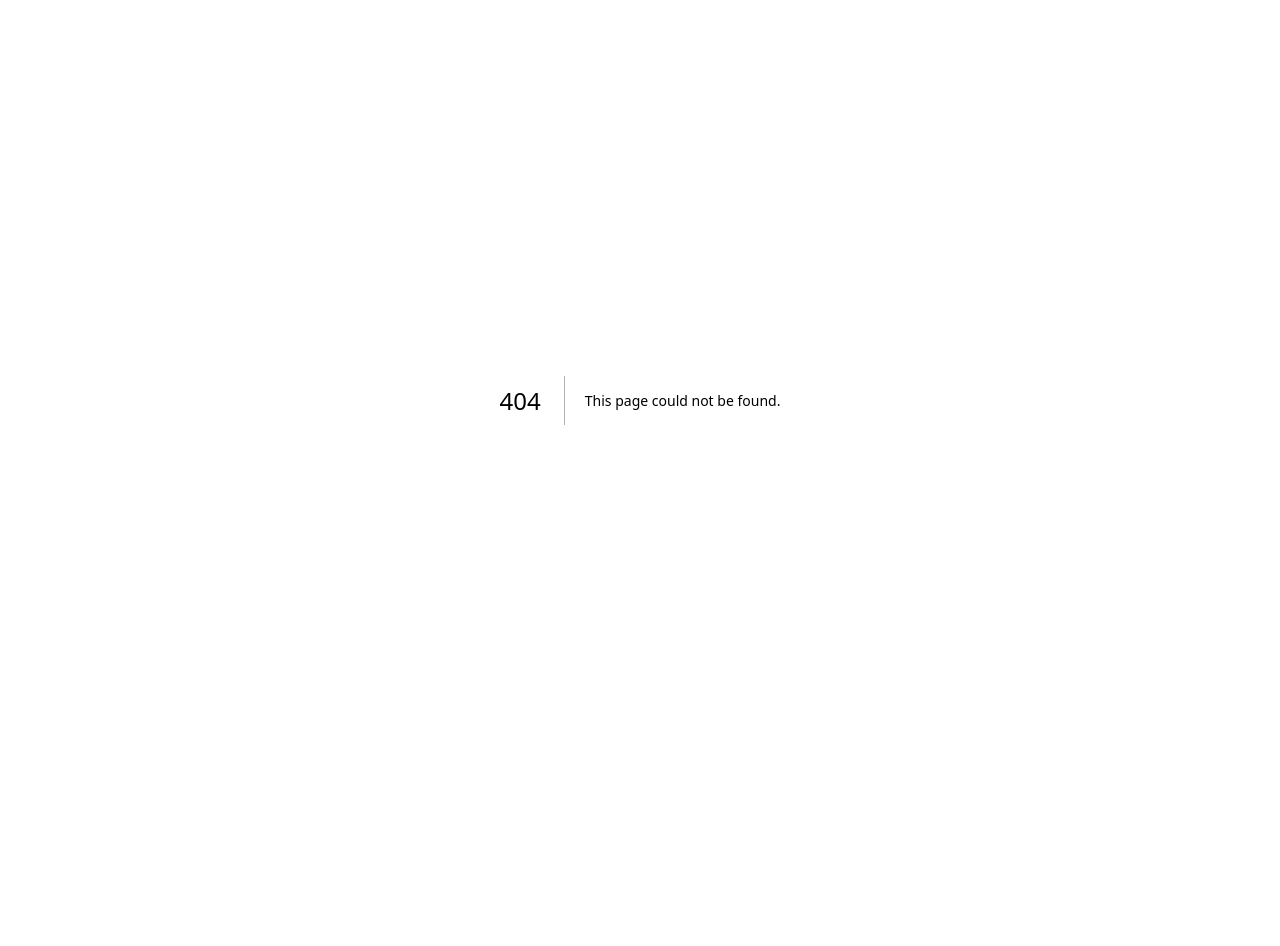
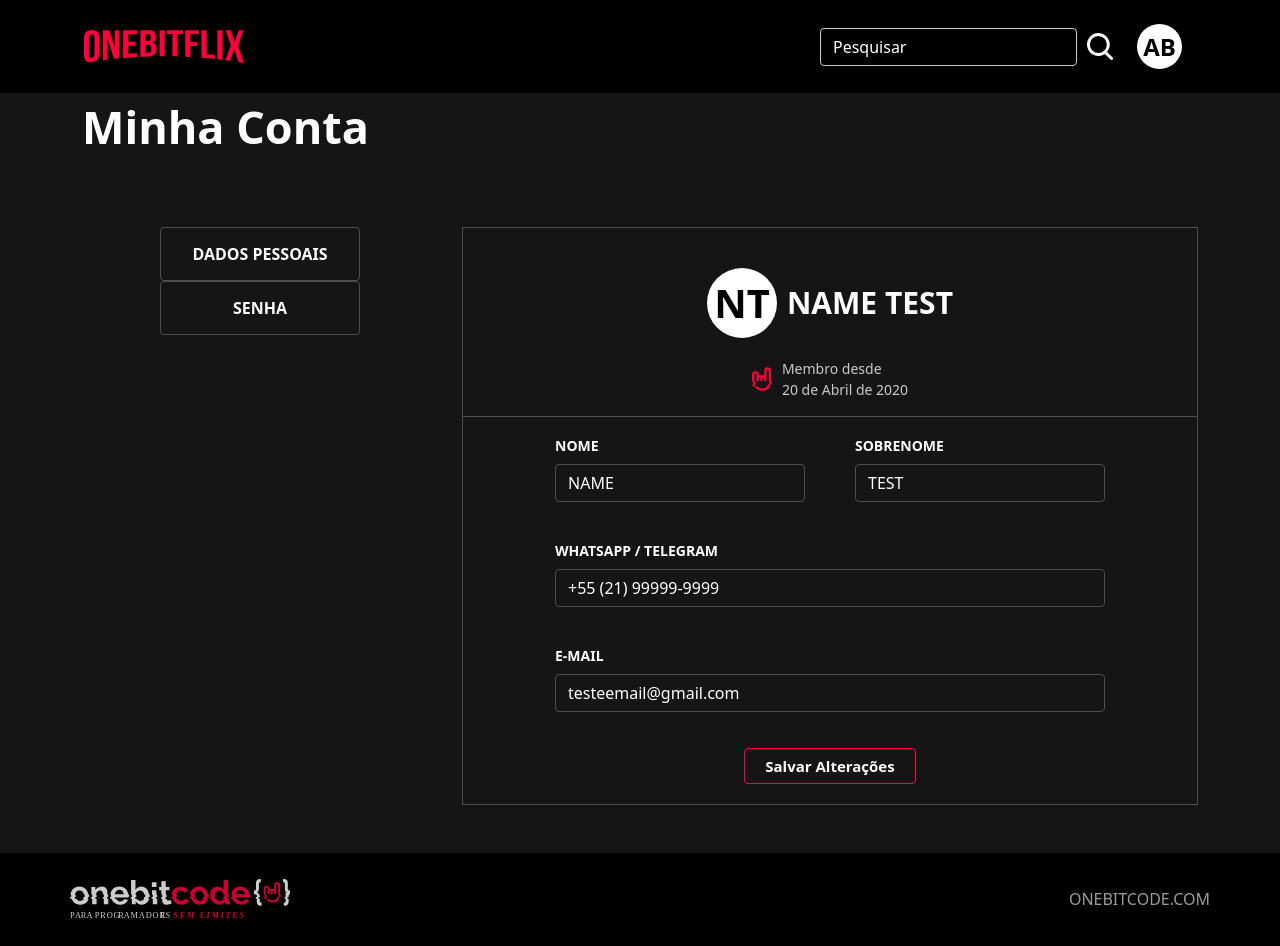
Before and after one commit to paulaerapkievicz/frontend-onebitflix, a Next.js app: page /profile in a window 1280 px wide. Before the commit this address had no page. Before the commit the page ends 800 px from the top, so only its background shows below. Built offline with nearby package versions, Linux system fonts and the light colour scheme.

Commit message:
Criação da Estrutura do profile

```diff
--- /dev/null
+++ b/pages/profile.tsx
@@ -0,0 +1,45 @@
+import Head from "next/head";
+import styles from "../styles/profile.module.scss";
+import UserForm from "@/src/components/profiles/user";
+import HeaderAuth from "@/src/components/common/headerAuth";
+// import { Button, Col, Container, Row } from "@/excluirr/reactstrap/types";
+import { Button, Col, Container, Row } from "reactstrap";
+
+import Footer from "@/src/components/common/footer";
+
+const UserInfo = function () {
+  return (
+    <>
+      <Head>
+        <title>Onebitflix - Meus Dados</title>
+        <link rel="shortcut icon" href="/favicon.svg" type="image/x-icon" />
+      </Head>
+      <main>
+        <div className={styles.header}>
+          <HeaderAuth/>
+        </div>
+        <Container calssName="py-5">
+          <p className={styles.title}>Minha Conta</p>
+          <Row className="pt-3 pb-5">
+            <Col md={4} className={styles.btnColumn}>
+              <Button outline className={styles.renderFormBtn}>
+                DADOS PESSOAIS
+              </Button>
+              <Button outline className={styles.renderFormBtn}>
+                SENHA
+              </Button>
+            </Col>
+            <Col md>
+              <UserForm />
+            </Col>
+          </Row>
+        </Container>
+        <div className={styles.footer}>
+          <Footer/>
+        </div>
+      </main>
+    </>
+  );
+};
+
+export default UserInfo;
--- a/src/components/homeAuth/featuredSection/index.tsx
+++ b/src/components/homeAuth/featuredSection/index.tsx
@@ -14,8 +14,7 @@ const FeaturedSection = function () {
   // if (!data) return <SwrSpinner/>;
   if (!data) return <><p>Loading...</p></>;
   return (<>
-  	{
-   data.data?.map((course: CourseType)=>(
+  	{data.data?.map((course: CourseType)=>(
     <div style={{ backgroundImage: `linear-gradient(to bottom, #6666661a, #151515),
       url(${process.env.NEXT_PUBLIC_BASEURL}/${course.thumbnailUrl})`,
       backgroundSize: "cover", backgroundPosition: "center", height: "480px" }} key={course.id}>
--- /dev/null
+++ b/src/components/profiles/user/index.tsx
@@ -0,0 +1,87 @@
+import styles from "../../../../styles/profile.module.scss";
+import { Form, FormGroup, Label, Input, Button } from 'reactstrap'
+
+const UserForm = function () {
+  return (<>
+    <Form className={styles.form}>
+      <div className={styles.formName}>
+        <p className={styles.nameAbbreviation}>NT</p>
+        <p className={styles.userName}>NAME TEST</p>
+      </div>
+      <div className={styles.memberTime}>
+        <img src="/profile/iconUserAccount.svg" alt="iconProfile" className={styles.memberTimeImg}/>
+        <p className={styles.memberTimeText}>Membro desde <br /> 20 de Abril de 2020</p>
+      </div>
+      <hr/>
+      <div className={styles.inputFlexDiv}>
+        <FormGroup>
+          <Label className={styles.label} for="firstName">
+            NOME
+          </Label>
+          <Input
+          name="firstName"
+          type="text"
+          id="firstName"
+          placeholder="Qual o seu primeiro nome?"
+          required
+          maxLength={20}
+          className={styles.inputFlex}
+          value={"Name"}
+          />
+        </FormGroup>
+        <FormGroup>
+          <Label className={styles.label} for="lastName">
+            SOBRENOME
+          </Label>
+          <Input
+          name="lastName"
+          type="text"
+          id="lastName"
+          placeholder="Qual o seu último nome?"
+          required
+          maxLength={20}
+          className={styles.inputFlex}
+          value={"Test"}
+          />
+        </FormGroup>
+      </div>
+      <div className={styles.inputNormalDiv}>
+        <FormGroup>
+          <Label className={styles.label} for="phone">
+            WHATSAPP / TELEGRAM
+          </Label>
+          <Input
+          name="phone"
+          type="tel"
+          id="phone"
+          placeholder="(xx) 9xxxx-xxxx"
+          required
+          className={styles.input}
+          value={"+55 (21) 99999-9999"}
+          />
+        </FormGroup>
+        <FormGroup>
+          <Label className={styles.label} for="email">
+            E-MAIL
+          </Label>
+          <Input
+          name="email"
+          type="email"
+          id="email"
+          placeholder="Coloque o seu email"
+          required
+          className={styles.input}
+          value={"testeemail@gmail.com"}
+          />
+        </FormGroup>
+
+        <Button className={styles.formBtn} outline type="submit">
+          Salvar Alterações
+        </Button>
+      </div>
+    </Form>
+    </>
+  );
+};
+
+export default UserForm;
--- /dev/null
+++ b/styles/profile.module.scss
@@ -0,0 +1,178 @@
+@import "./colors.module.scss";
+.header {
+  background-color: black;
+}
+.form {
+  border: 1px solid $darkGray;
+  padding: 20px 0px;
+  max-width: 100%;
+}
+.formName {
+  display: flex;
+  align-items: center;
+  justify-content: center;
+  gap: 10px;
+  width: 80%;
+  margin: 20px auto;
+	text-transform: uppercase;
+}
+.nameAbbreviation {
+  font-size: 40px;
+  font-weight: bold;
+  min-width: 70px;
+  min-height: 70px;
+  border-radius: 50%;
+  background-color: white;
+  color: black;
+  display: flex;
+  align-items: center;
+  justify-content: center;
+}
+.userName {
+  font-size: 30px;
+  font-weight: bold;
+  word-break: break-all;
+}
+.memberTime {
+  display: flex;
+  justify-content: center;
+  gap: 10px;
+}
+.memberTimeImg {
+  width: 20px;
+}
+.memberTimeText {
+  font-size: 14px;
+  color: $lightGray;
+}
+.label {
+  font-size: 14px;
+  font-weight: bold;
+}
+.inputFlexDiv {
+  display: flex;
+  flex-wrap: wrap;
+  justify-content: center;
+  gap: 50px;
+}
+.inputFlex {
+  width: 250px;
+  background-color: transparent;
+  border: 1px solid $darkGray;
+  color: white;
+  transition: 0.3s;
+	text-transform: uppercase;
+  &::placeholder {
+    color: $lightGray;
+  }
+  &:focus {
+    box-shadow: none;
+    border-color: $lightRed;
+    background-color: transparent;
+    color: white;
+  }
+}
+.inputNormalDiv{
+  display: flex;
+  flex-direction: column;
+  align-items: center;
+  margin-top: 20px;
+  gap: 20px;
+}
+.input {
+  @extend .inputFlex;
+	text-transform: lowercase;
+  width: 550px;
+}
+.formBtn {
+  border-color: $lightRed;
+  text-align: center;
+  color: white;
+  font-weight: bold;
+  font-size: 15px;
+  padding: 6px 20px;
+  transition: 0.4s;
+  &:hover {
+    border-color: $darkRed;
+    background-color: transparent;
+    color: $lightGray;
+  }
+	&:focus {
+    box-shadow: none;
+    outline: none;
+  }
+}
+.title {
+  font-size: 45px;
+  font-weight: bold;
+  padding: 0px 0px 50px 0px;
+}
+.renderFormBtn {
+  display: block;
+  width: 200px;
+  border: 1px solid $darkGray;
+  background-color: transparent;
+  color: white;
+  font-weight: bold;
+  margin: 0 auto;
+	padding: 14px 0px;
+  &:hover {
+    background-color: transparent;
+    border-color: $lightRed;
+    color: $lightGray;
+  }
+}
+.footer {
+  background-color: black;
+}
+@media (max-width: 991px) {
+  .title {
+    text-align: center;
+  }
+  .btnColumn {
+    width: 100%;
+    margin-bottom: 40px;
+  }
+}
+@media (max-width: 767px) {
+  .inputFlexDiv {
+    gap: 20px;
+  }
+  .inputFlex {
+    width: 400px;
+  }
+  .input {
+    width: 400px;
+  }
+}
+@media (max-width: 527px) {
+  .title {
+    font-size: 35px;
+  }
+  .formName {
+    width: 95%;
+  }
+  .nameAbbreviation {
+    font-size: 30px;
+    min-width: 60px;
+    min-height: 60px;
+  }
+  .userName {
+    font-size: 30px;
+  }
+}
+@media (max-width: 440px) {
+  .title {
+    font-size: 30px;
+    margin-bottom: 10px;
+  }
+  .userName {
+    font-size: 25px;
+  }
+  .inputFlexDiv {
+    gap: 15px;
+  }
+  .inputFlex { // to do: conferir porque não está ficando = width: 100%
+    width: 100%;
+  }
+}
```
